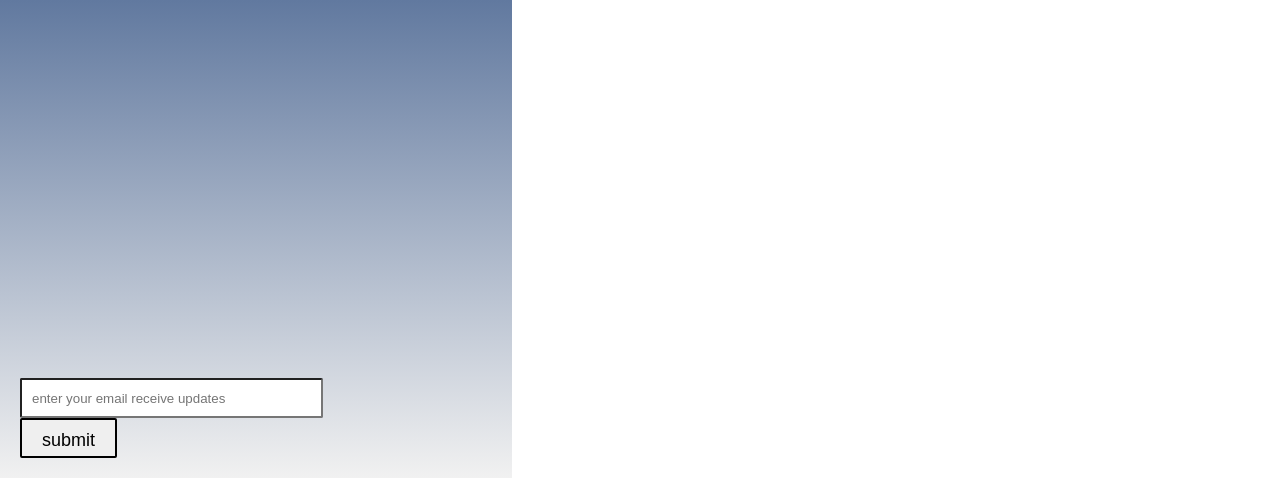
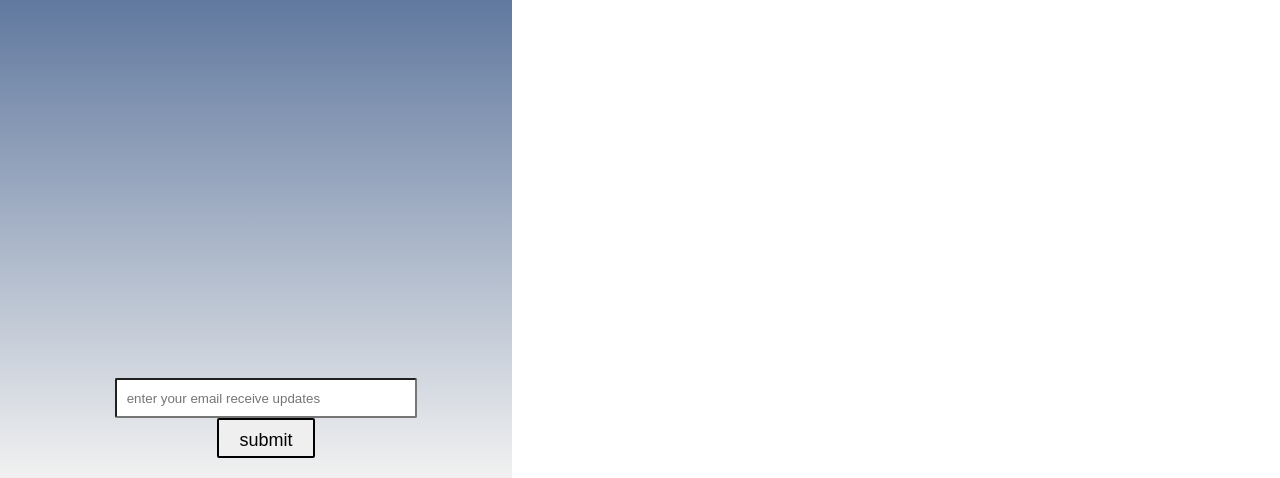
Before and after one commit to HelenHMaher/Wedding, a plain HTML site: page index.html in a window 1280 px wide. Shown: the part 322-800 px from the top of the page. Drawn offline with Linux system fonts and the light colour scheme.

Commit message:
email centering

```diff
--- a/style.css
+++ b/style.css
@@ -191,7 +191,10 @@ img {
 
 .email {
   display: flex;
-  margin: 10px;
+  flex-direction: column;
+  align-items: center;
+  text-align: center;
+  padding: 10px;
   position: absolute;
   z-index: 9;
   left: 10px;
```
